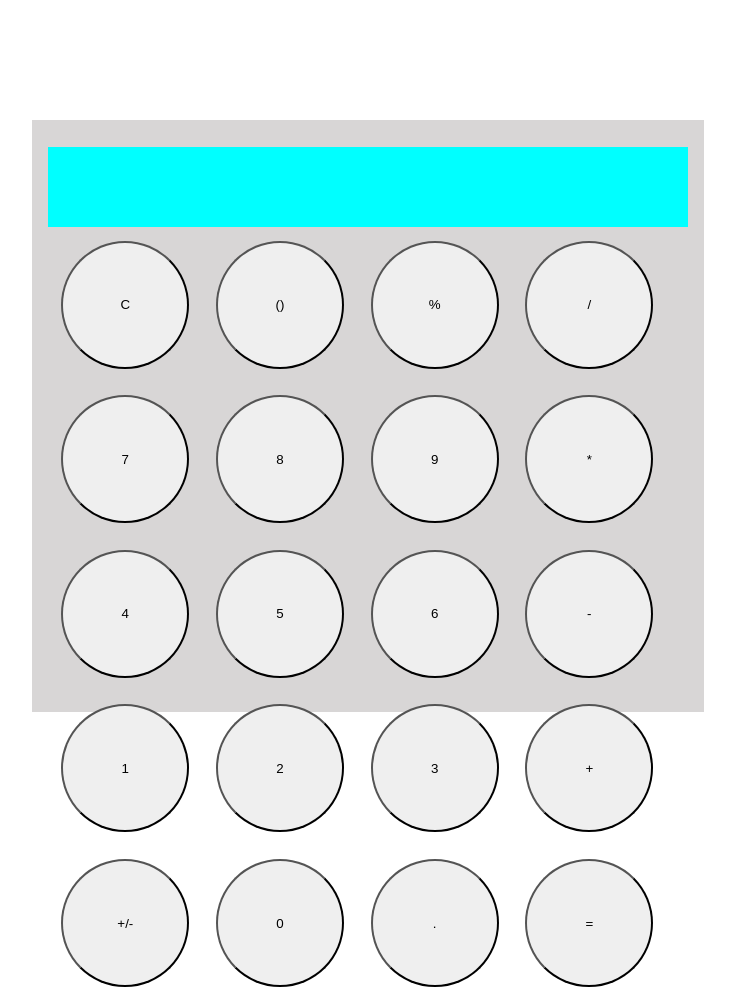
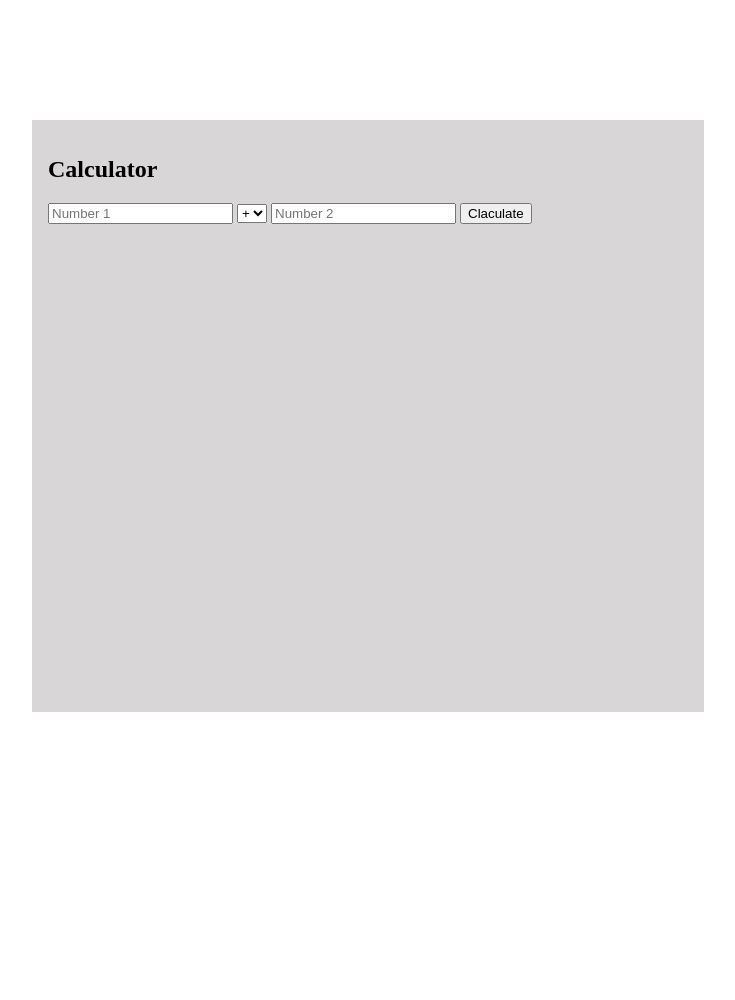
Before and after one commit to nishant8105/Python-Project, a Flask app: page / in a window 1280 px wide. Shown: the whole page, without its empty margins (288-1023 px from the left). After the commit the page ends 712 px from the top, so only its background shows below. Run offline with Flask 3, Linux system fonts and the light colour scheme.

Commit message:
struture of calculator'

```diff
--- a/Calculator/templates/index.html
+++ b/Calculator/templates/index.html
@@ -4,41 +4,25 @@
     <meta charset="UTF-8" />
     <meta name="viewport" content="width=device-width, initial-scale=1.0" />
     <title>Calculator</title>
-    <link rel="stylesheet" href="/Calculator/static/style.css" />
+    <link rel="stylesheet" href="/static/style.css" />
   </head>
   <body>
     <div class="container">
-        <div class="display"></div>
-      <div class="row">
-        <button class="btn">C</button>
-        <button class="btn">()</button>
-        <button class="btn">%</button>
-        <button class="btn">/</button>
-      </div>
-      <div class="row">
-        <button class="btn">7</button>
-        <button class="btn">8</button>
-        <button class="btn">9</button>
-        <button class="btn">*</button>
-      </div>
-      <div class="row">
-        <button class="btn">4</button>
-        <button class="btn">5</button>
-        <button class="btn">6</button>
-        <button class="btn">-</button>
-      </div>
-      <div class="row">
-        <button class="btn">1</button>
-        <button class="btn">2</button>
-        <button class="btn">3</button>
-        <button class="btn">+</button>
-      </div>
-      <div class="row">
-       <button class="btn">+/- </button>
-        <button class="btn">0</button>
-        <button class="btn">.</button>
-        <button class="btn">=</button>
-      </div>
+        <h2>Calculator</h2>
+        <form method="post">
+          <input type="number" name="num1" step="any" required placeholder="Number 1">
+          <select name="operation" required>
+            <option value="+">+</option>
+            <option value="-">-</option>
+            <option value="*">*</option>
+            <option value="/">/</option>
+          </select>
+          <input type="number" name="num2" step="any" required placeholder="Number 2">
+          <button type="submit">Claculate</button>
+        </form>
+        {% if result is not none %}
+        <h3>Result : {{ result }}</h3>
+        {% endif %}
     </div>
   </body>
 </html>
```
